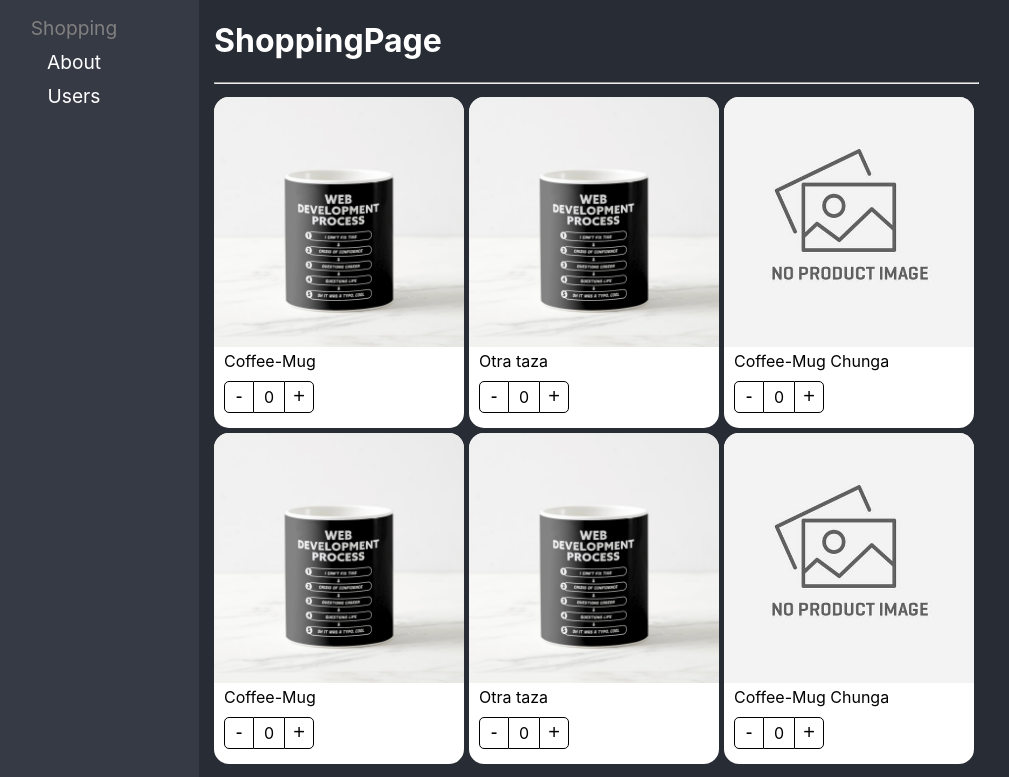
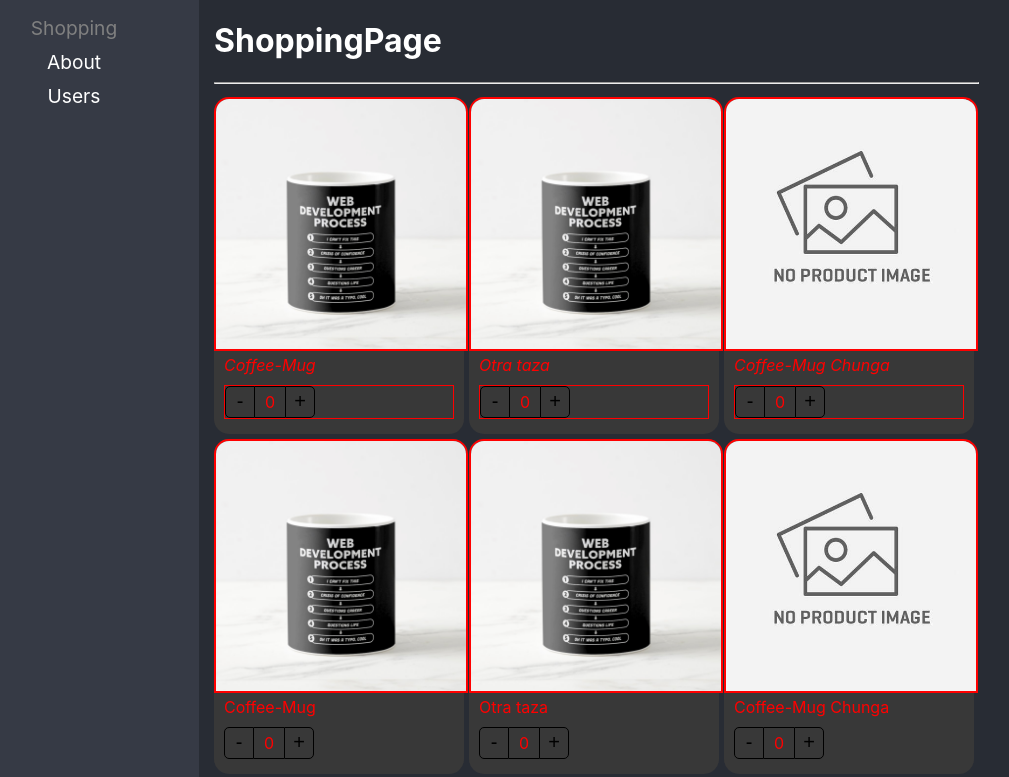
Before and after one commit to enkil000/react-advanced, a React (Create React App) app: page / in a window 1280 px wide. Shown: the top 777 px of the page, without its empty margins (51-1060 px from the left). Built offline with nearby package versions, Linux system fonts and the light colour scheme; the HTML template or start-up script is replaced by a standard one.

Commit message:
component-compound-styles ready

```diff
--- a/package.json
+++ b/package.json
@@ -18,7 +18,7 @@
     "web-vitals": "^2.1.4"
   },
   "scripts": {
-    "start": "react-scripts start",
+    "start": "DISABLE_ESLINT_PLUGIN=true PORT=4000 react-scripts start",
     "build": "react-scripts build",
     "test": "react-scripts test",
     "eject": "react-scripts eject"
--- a/src/02-Component-patterns/components/ProductButtons.tsx
+++ b/src/02-Component-patterns/components/ProductButtons.tsx
@@ -1,12 +1,17 @@
-import { useContext } from "react"
+import { CSSProperties, useContext } from "react"
 import { ProductContext } from "./ProductCard"
 import styles from '../styles/styles.module.css'
 
-export const ProductButtons = () => {
+export interface ButtonsProps {
+	className?: string
+	style?:CSSProperties
+}
+
+export const ProductButtons = ({className, style}:ButtonsProps) => {
 
 	const { doIncrease, counter } = useContext(ProductContext)
 	return (
-		<div className={styles.buttonsContainer}>
+		<div className={`${styles.buttonsContainer} ${className}`} style={style}>
 			<button className={styles.buttonMinus} onClick={() => doIncrease(-1)}>-</button>
 			<div className={styles.countLabel}>{counter}</div>
 			<button className={styles.buttonAdd} onClick={() => doIncrease(1)}>+</button>
--- a/src/02-Component-patterns/components/ProductCard.tsx
+++ b/src/02-Component-patterns/components/ProductCard.tsx
@@ -1,7 +1,7 @@
 import styles from '../styles/styles.module.css'
 import { useProduct } from '../hooks/useProduct'
-import { ProductContextProps, Props } from '../interfaces/interfaces';
-import { createContext } from 'react';
+import { ProductContextProps, Product } from '../interfaces/interfaces';
+import { createContext, ReactElement } from 'react';
 import { ProductTitle } from './ProductTitle';
 import { ProductImage } from './ProductImage';
 import { ProductButtons } from './ProductButtons';
@@ -12,14 +12,21 @@ import { ProductButtons } from './ProductButtons';
 export const ProductContext = createContext({} as ProductContextProps)
 const { Provider } = ProductContext
 
-export const ProductCard = ({ children, product }: Props) => {
+export interface ProductCardProps {
+	product: Product
+	children?: ReactElement | ReactElement[]
+	className?: string
+	style?: React.CSSProperties
+}
+
+export const ProductCard = ({ children, product, className, style }: ProductCardProps) => {
 
 	const { img, title } = product
 
 	const { counter, doIncrease } = useProduct()
 	return (
 		<Provider value={{ counter, doIncrease, product }}>
-			<div className={styles.productCard}>
+			<div className={`${styles.productCard} ${className}`} style={style}>
 				{children}
 			</div>
 		</Provider>
--- a/src/02-Component-patterns/components/ProductImage.tsx
+++ b/src/02-Component-patterns/components/ProductImage.tsx
@@ -1,9 +1,15 @@
-import { useContext } from "react"
+import { CSSProperties, ReactFragment, useContext } from "react"
 import styles from '../styles/styles.module.css'
 import { ProductContext } from "./ProductCard"
 import noImage from '../assets/no-image.jpg'
 
-export const ProductImage = ({ img = '' }) => {
+export interface ImageProps {
+	img?: string
+	className?: string
+	style?:CSSProperties
+}
+
+export const ProductImage = ({ img = '', className, style }:ImageProps) => {
 
 	const { product } = useContext(ProductContext)
 	let imgToShow: string
@@ -17,7 +23,7 @@ export const ProductImage = ({ img = '' }) => {
 	}
 
 	return (
-		<img src={imgToShow} alt="" className={styles.productImg} />
+		<img src={imgToShow} alt="" className={`${styles.productImg} ${className}`} style={style}/>
 	)
 }
 
--- a/src/02-Component-patterns/components/ProductTitle.tsx
+++ b/src/02-Component-patterns/components/ProductTitle.tsx
@@ -1,11 +1,17 @@
-import { useContext } from "react"
+import { CSSProperties, useContext } from "react"
 import { ProductContext } from "./ProductCard"
 import styles from '../styles/styles.module.css'
 
-export const ProductTitle = ({ title='' }) => {
+export interface TitleProps {
+	title?: string,
+	className?: string
+	style?:CSSProperties
+}
+
+export const ProductTitle = ({ title = '', className, style }: TitleProps) => {
 	const { product } = useContext(ProductContext)
 	return (
-		<span className={styles.productDescription}>{product.title ? product.title : title}</span>
+		<span className={`${styles.productDescription} ${className}`}  style={style}>{product.title ? product.title : title}</span>
 	)
 }
 
--- a/src/02-Component-patterns/pages/ShoppingPage.tsx
+++ b/src/02-Component-patterns/pages/ShoppingPage.tsx
@@ -1,9 +1,8 @@
 import React from 'react'
 import { ProductCard } from '../components/ProductCard'
-import { ProductButtons } from '../components/ProductButtons'
-import { ProductImage } from '../components/ProductImage'
-import { ProductTitle } from '../components/ProductTitle'
+import { ProductButtons, ProductImage, ProductTitle } from '../components/'
 import { Product } from '../interfaces/interfaces'
+import '../styles/custom-styles.css'
 
 const products: Product[] = [
 	{
@@ -24,21 +23,26 @@ const products: Product[] = [
 
 export const ShoppingPage = () => {
 	return (
-		<div>
+		<div style={{}}>
 			<h1>ShoppingPage</h1>
 			<hr />
 			<div style={{ display: 'flex', flexDirection: 'row', flexWrap: 'wrap' }}>
 				{products.map(product => (
 					<div key={product.id}>
-						<ProductCard product={product} key={product.id}>
+						<ProductCard product={product} key={product.id} className='bg-dark'>
+							<ProductImage className='border-red'/>
+							<ProductTitle className='text-red' style={{fontStyle: 'italic'}}/>
+							<ProductButtons className='text-red' style={{border:'1px solid red'}}/>
+						</ProductCard>
+						<ProductCard product={product} className='bg-dark'>
+							<ProductCard.Image className='border-red'/>
+							<ProductCard.Title className='text-red'/>
+							<ProductCard.Buttons className='text-red'/>
+						</ProductCard>
+						<ProductCard product={product} key={product.id} >
 							<ProductImage />
-							<ProductTitle />
-							<ProductButtons />
-						</ProductCard>
-						<ProductCard product={product} >
-							<ProductCard.Image />
-							<ProductCard.Title />
-							<ProductCard.Buttons />
+							<ProductTitle/>
+							<ProductButtons style={{border:'1px solid red'}}/>
 						</ProductCard>
 					</div>
 				))}
--- /dev/null
+++ b/src/02-Component-patterns/styles/custom-styles.css
@@ -0,0 +1,11 @@
+.bg-dark{
+	background-color: rgb(56,56,56);
+}
+
+.text-red {
+	color: red
+}
+
+.border-red {
+	border:2px solid red;
+}
```
Also changed, not shown: src/02-Component-patterns/interfaces/interfaces.ts (+9 -8 lines).
